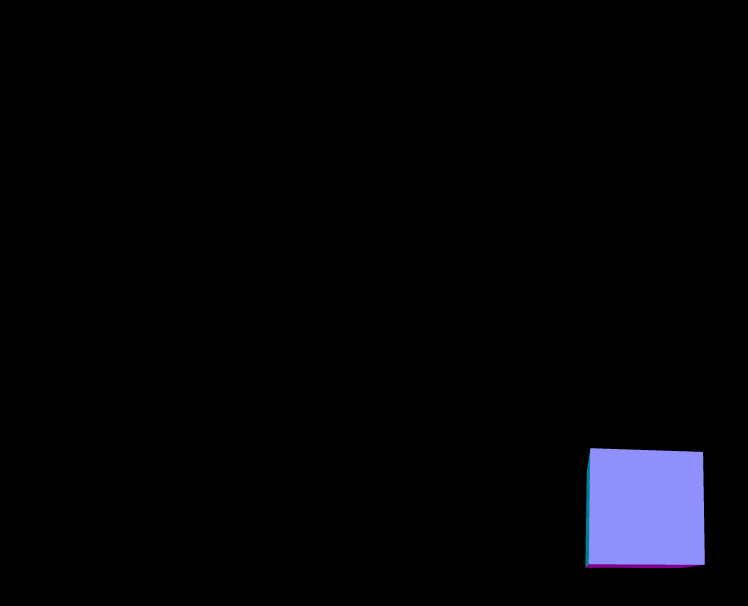
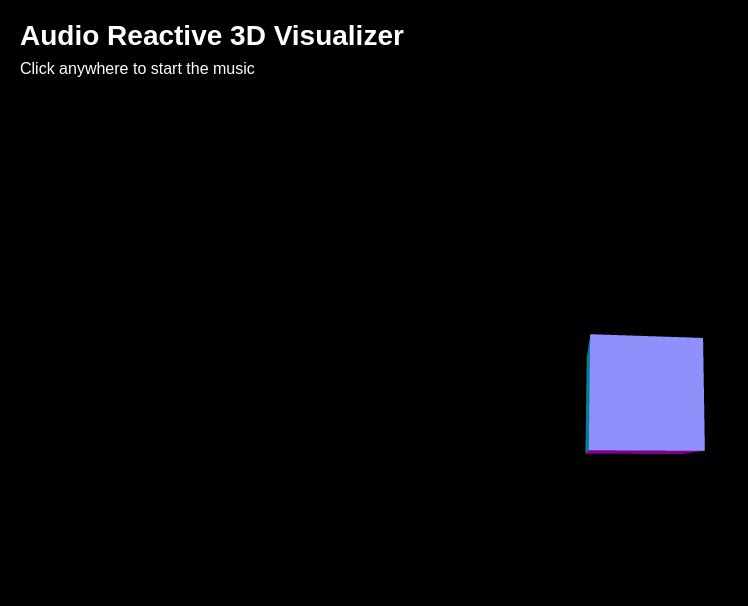
Before and after one commit to LaraMoussa1/Cosc471-Audio-Visualizer, a plain HTML site: page index.html in a window 1280 px wide. Shown: the whole page, without its empty margins (0-748 px from the left). Drawn offline with nearby package versions, Linux system fonts and the light colour scheme.

Commit message:
title and start instructions

```diff
--- a/style.css
+++ b/style.css
@@ -1,5 +1,21 @@
 body{
+  margin: 0;
+  overflow: hidden;
+  background: black;
+  font-family: Arial, sans-serif;
+}
+#info {
+  position:absolute;
+  top: 20px;
+  left: 20px;
+  color: white;
+  z-index: 10;
+}
+#info h1 {
   margin:0;
-  overflow:hidden;
-  background:black;
+  font-size: 28px;
 }
+#info p {
+  margin-top: 8px;
+  font-size: 16px;
+}
```
